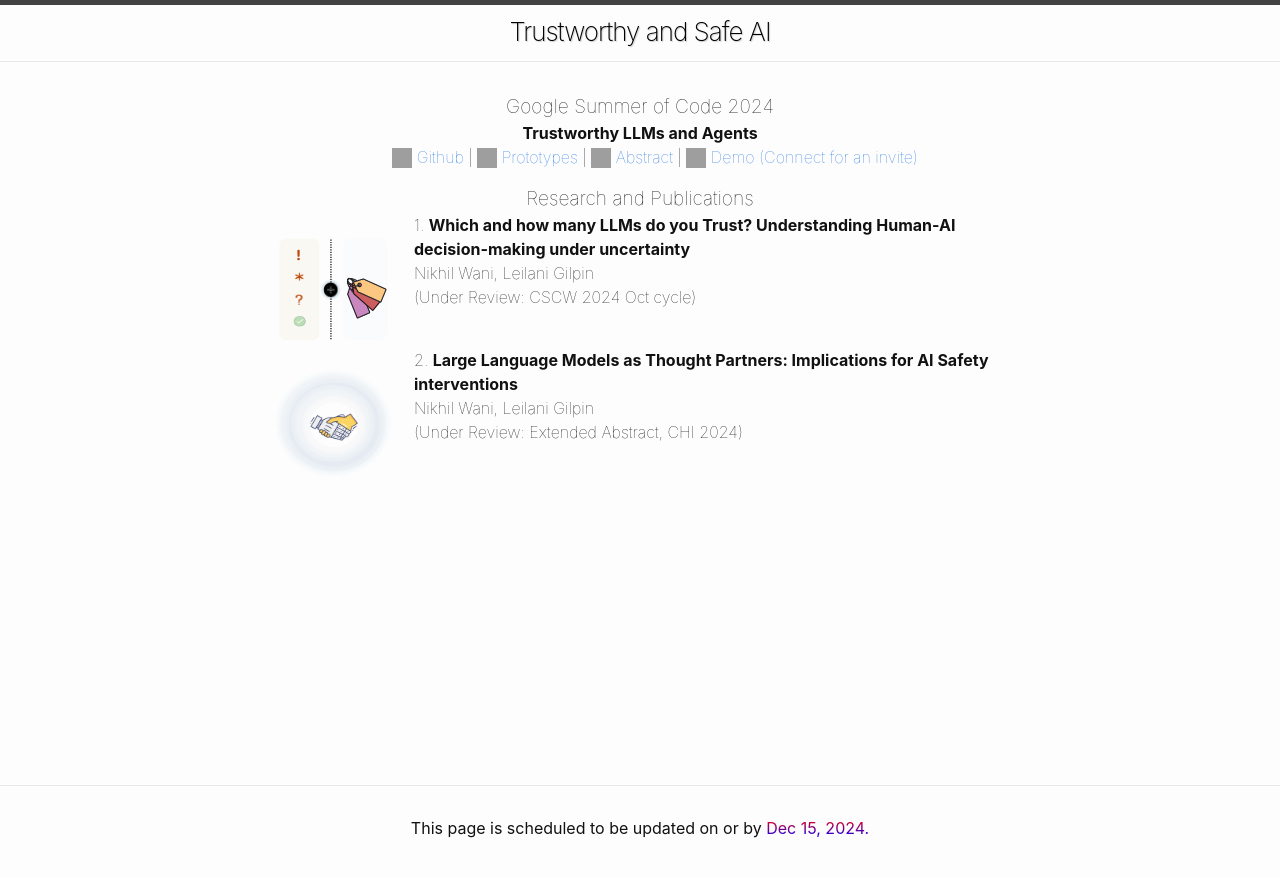
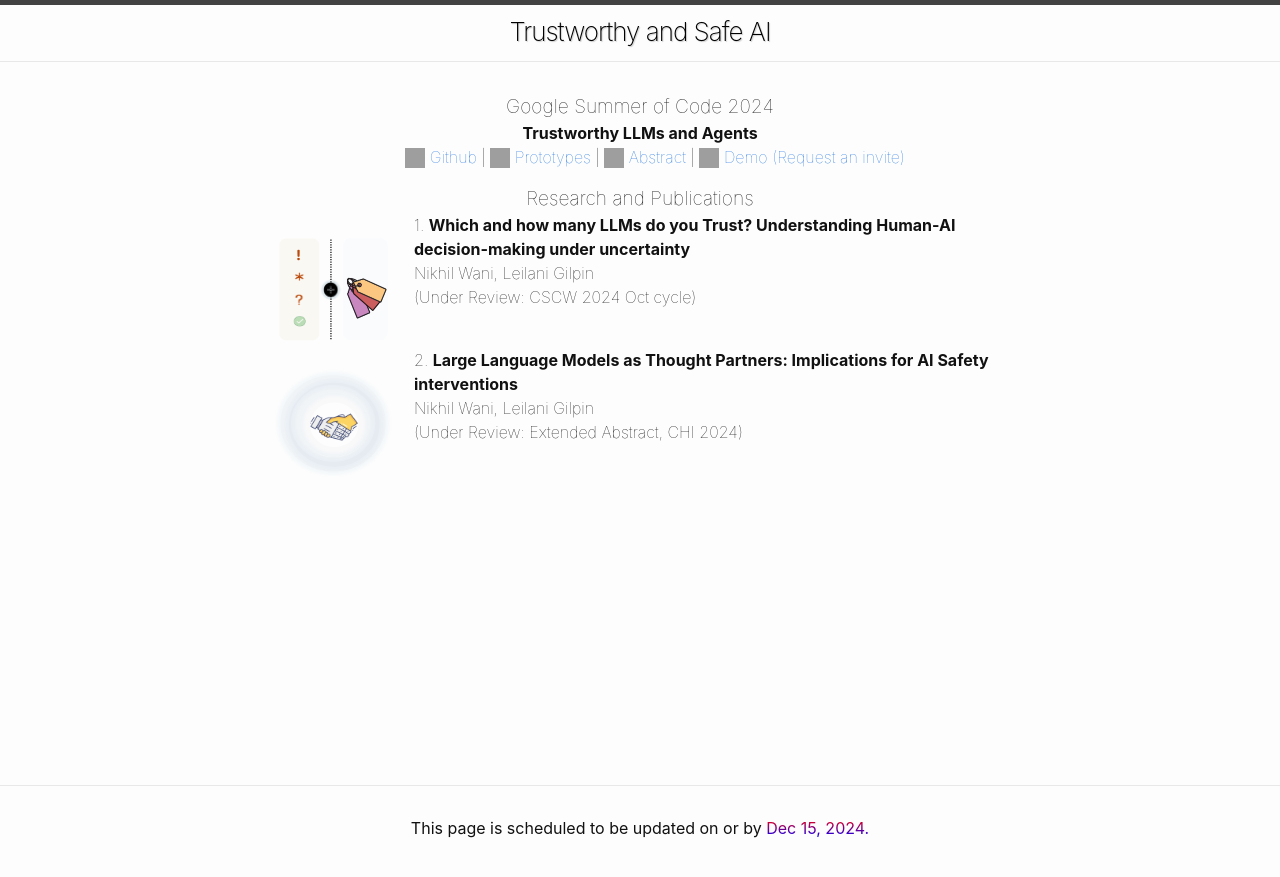
Before and after one commit to trustworthy-superintelligence/trustworthy-superintelligence.github.io, a Jekyll site: the page built from index.md, in a window 1280 px wide. Shown: the top 877 px of the page. Built offline with Jekyll 4.4.1, drawn with Linux system fonts in a browser that asks for light colours; our own code applies the rules of GitHub Pages for plain Markdown files; comment, search, counter and statistics services are not loaded; grey boxes are pictures that could not be loaded.

Commit message:
Update index.md

```diff
--- a/index.md
+++ b/index.md
@@ -51,7 +51,7 @@ body
     <img src="https://cdn-icons-png.flaticon.com/512/5234/5234879.png" alt="" style="width:20px; height:20px; vertical-align:middle;"> Abstract
 </a>|
 <a href="nikhylwani[@]gmail[dot]com" style="font-weight: lighter;">
-    <img src="https://cdn-icons-png.flaticon.com/512/0/375.png" alt="Demo" style="width:20px; height:20px; vertical-align:middle;"> Demo (Connect for an invite)
+    <img src="https://cdn-icons-png.flaticon.com/512/0/375.png" alt="Demo" style="width:20px; height:20px; vertical-align:middle;"> Demo (Request an invite)
 </a>
 </ul>
 
```
